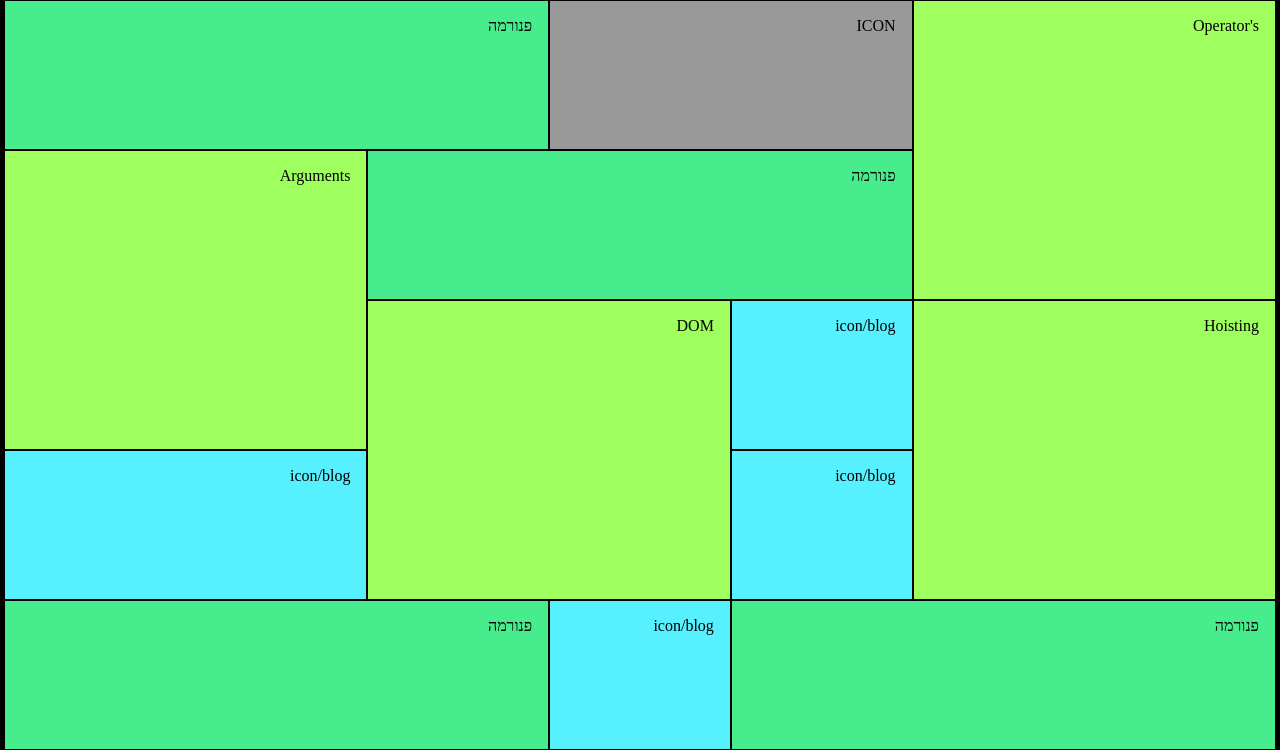
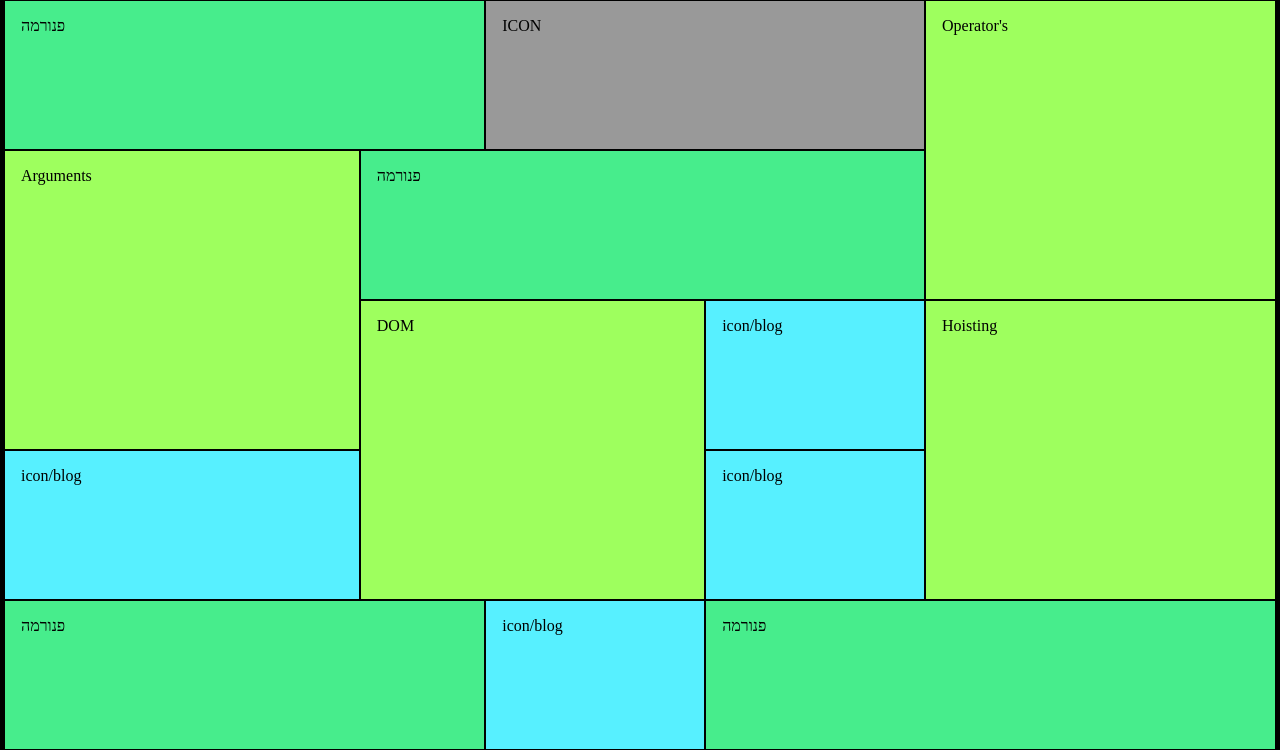
Before and after one commit to yoavBenZion/Blog-Zubi, a plain HTML site: page index.html in a window 1280 px wide. Shown: the part 41-791 px from the top of the page. Drawn offline with Linux system fonts and the light colour scheme; a web font is replaced by a local one.

Commit message:
area grid it is!

```diff
--- a/css/grid.css
+++ b/css/grid.css
@@ -7,25 +7,21 @@
 
 .wrapper{
     display: grid;
-    grid-template-columns:repeat(7, 1fr);
+    direction: ltr;
     grid-auto-rows:minmax(150px, auto);
 /*    grid-gap:1em;       */
+
+  grid-template-areas:
+      "box3 box3 box3 box2 box2 box1 box1"
+      "box6 box6 box5 box5 box5 box1 box1"
+      "box6 box6 box9 box9 box4 box7 box7"
+      "box10 box10 box9 box9 box8 box7 box7"
+      "box13 box13 box13 box12 box11 box11 box11"
+        ;
 }
 
 .wrapper > div{
     padding: 1em;
-}
-
-.wrapper > div:nth-child(3n-2){
-/*    background: #777;*/
-}
-
-.wrapper > div:nth-child(3n-1){
-/*    background: #303584;*/
-}
-
-.wrapper > div:nth-child(3n){
-/*    background: #F9FCFF;*/
 }
 
 .wrapper > div:hover {
@@ -37,61 +33,53 @@
 }
 
 .box1{
-    grid-column: 1/3;
-    grid-row: 1/3;
+    grid-area: box1;
 }
 
 .box2{
-    grid-column: 3/5;
+    grid-area: box2;
     }
 
 .box3{
-    grid-column: 5/8;
+    grid-area: box3;
     }
 
 .box4{
-    grid-column: 3/4;
-    grid-row:3/4
+    grid-area: box4;
     }
 
 .box5{
-    grid-column: 3/6;
+    grid-area: box5;
     }
 
 .box6{
-    grid-column: 6/8;
-    grid-row: 2/4
+    grid-area: box6;
     }
 
 .box7{
-    grid-column: 1/3;
-    grid-row: 3/5
+    grid-area: box7;
     }
 
 .box8{
-    grid-column: 1/;
-    grid-row: 4/5;
+    grid-area: box8;
     }
 
 .box9{
-    grid-column: 4/6;
-    grid-row: 3/5;
+    grid-area: box9;
     }
 
 .box10{
-    grid-column: 6/8;
-    grid-row: 4/5;
+    grid-area: box10;
     }
 
 .box11{
-    grid-column: 1/4;
-    grid-row: 5/6;
+    grid-area: box11;
     }
 
 .box12{
-    grid-column: 4/5;
+    grid-area: box12;
     }
 
 .box13{
-    grid-column: 5/8;
+    grid-area: box13;
     }
```
Lines whose indentation alone changed are shown as unchanged.
